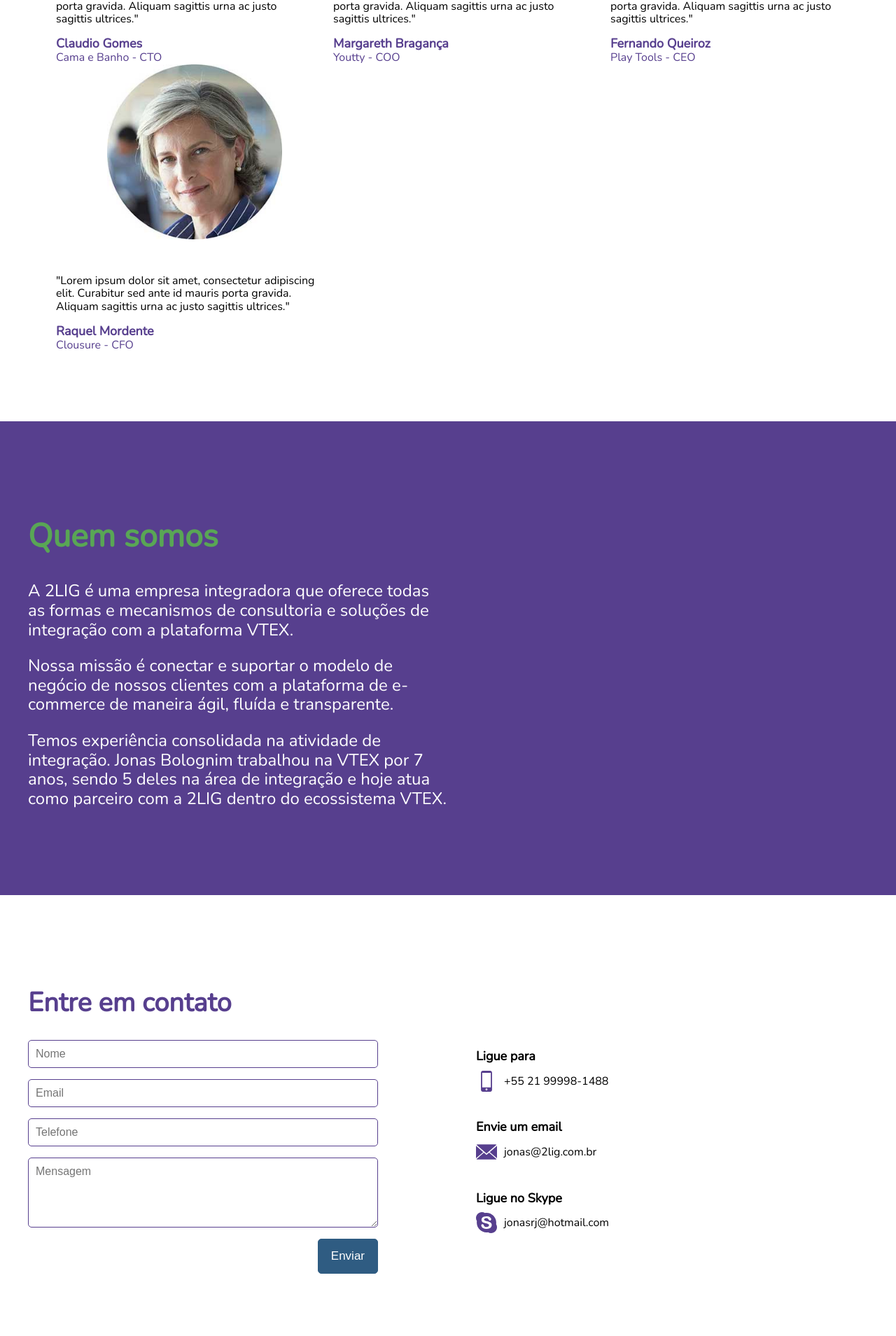
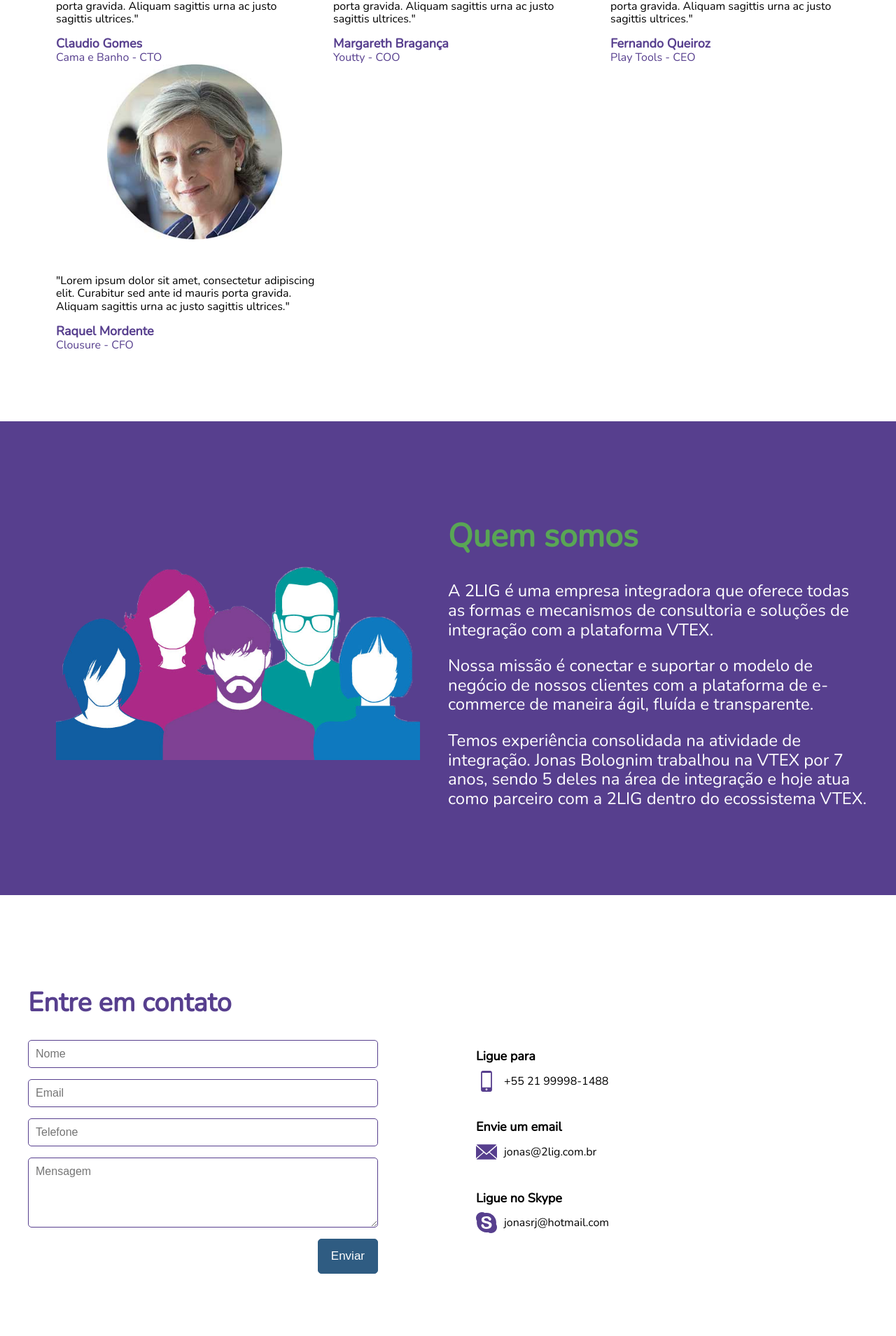
Before and after one commit to leandrooriente/2lig, a Jekyll site: the page built from index.html, in a window 1280 px wide. Shown: the part 2989-4898 px from the top of the page at 70% size. Built offline with Jekyll 4.4.1, drawn with Linux system fonts in a browser that asks for light colours; nearby versions of some CDN libraries; library files that are not in the unit come from our copies.

Commit message:
Add about us photo

```diff
--- a/_includes/company.html
+++ b/_includes/company.html
@@ -1,14 +1,5 @@
 <section class="company" id="company">
   <div class="panel-wrapper panel-flex">
-    <div
-      data-aos="fade-right"
-      data-aos-easing="ease-in-quart"
-      data-aos-duration="600"
-      class="panel-half panel-image"
-    >
-      <img src="">
-    </div>
-
     <div
       data-aos="fade-left"
       data-aos-easing="ease-in"
@@ -30,5 +21,14 @@
         </p>
       </div>
     </div>
+
+    <div
+      data-aos="fade-right"
+      data-aos-easing="ease-in-quart"
+      data-aos-duration="600"
+      class="panel-half panel-image"
+    >
+      <img src="{{site.baseurl}}/images/tech.png">
+    </div>
   </div>
 </section>
```
Also changed, not shown: images/tech.png (added).
